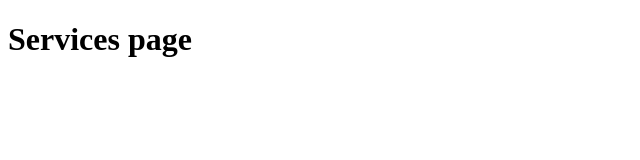
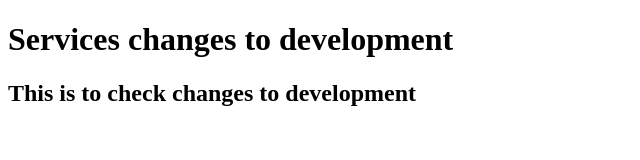
Before and after one commit to PriyankPatane/firstrepository, a plain HTML site: page services.html in a window 1280 px wide. Shown: the whole page, without its empty margins (0-640 px from the left). Drawn offline with Linux system fonts and the light colour scheme.

Commit message:
Updated services and index

```diff
--- a/services.html
+++ b/services.html
@@ -7,6 +7,7 @@
     <title>Services</title>
 </head>
 <body>
-    <h1>Services page</h1>
+    <h1>Services changes to development</h1>
+    <h2>This is to check changes to development</h2>
 </body>
 </html>
```
Also changed, not shown: index.html (+1 -1 lines).
